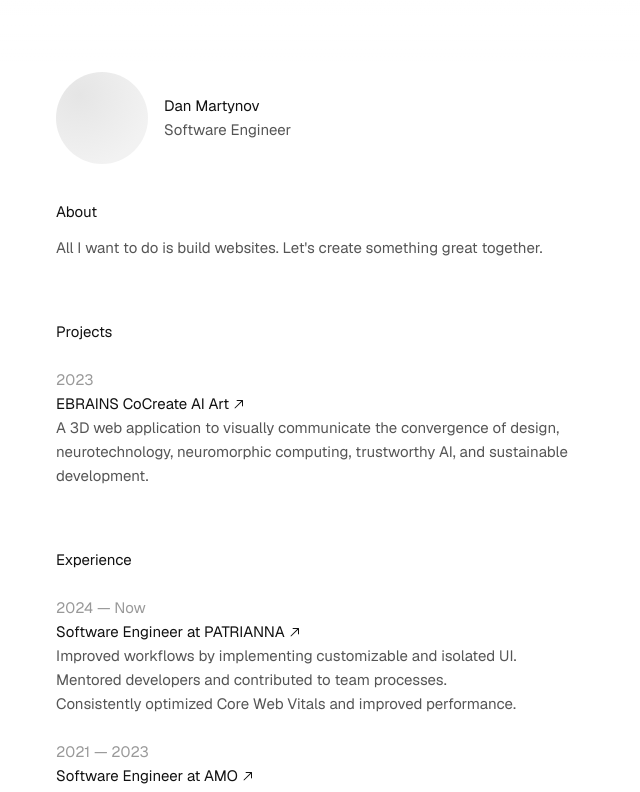
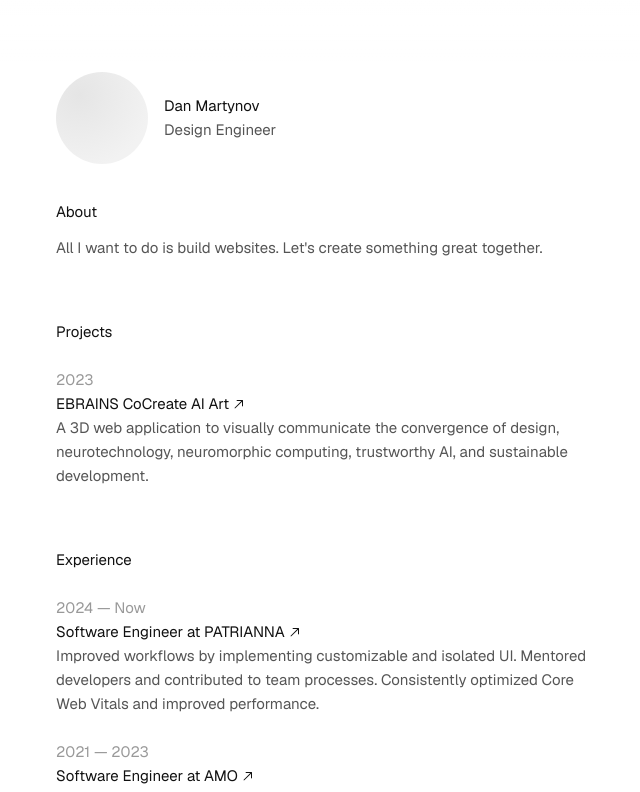
Before and after one commit to yungrari/yungrari, a Next.js app: page / in a window 1280 px wide. Shown: the top 792 px of the page, without its empty margins (314-954 px from the left). Built offline with nearby package versions, Linux system fonts and the light colour scheme.

Commit message:
Update config

```diff
--- a/app/config.ts
+++ b/app/config.ts
@@ -6,7 +6,7 @@ export type Link = {
 export type Paragraph = {
   id: string;
   link: Link;
-  list: string[];
+  text: string;
   name: string;
 };
 
@@ -30,9 +30,7 @@ export default {
       items: [
         {
           id: "about-text",
-          list: [
-            "All I want to do is build websites. Let's create something great together.",
-          ],
+          text: "All I want to do is build websites. Let's create something great together.",
         },
       ],
     },
@@ -46,9 +44,7 @@ export default {
             href: "https://ebrains.vercel.app",
             title: "EBRAINS CoCreate AI Art",
           },
-          list: [
-            "A 3D web application to visually communicate the convergence of design, neurotechnology, neuromorphic computing, trustworthy AI, and sustainable development.",
-          ],
+          text: "A 3D web application to visually communicate the convergence of design, neurotechnology, neuromorphic computing, trustworthy AI, and sustainable development.",
         },
       ],
     },
@@ -62,11 +58,7 @@ export default {
             href: "https://www.patrianna.com",
             title: "Software Engineer at PATRIANNA",
           },
-          list: [
-            "Improved workflows by implementing customizable and isolated UI.",
-            "Mentored developers and contributed to team processes.",
-            "Consistently optimized Core Web Vitals and improved performance.",
-          ],
+          text: "Improved workflows by implementing customizable and isolated UI. Mentored developers and contributed to team processes. Consistently optimized Core Web Vitals and improved performance.",
         },
         {
           id: "work-amo",
@@ -75,11 +67,7 @@ export default {
             href: "https://amo.tech",
             title: "Software Engineer at AMO",
           },
-          list: [
-            "Led the architecture of a complex website using Next.js and TypeScript.",
-            "Developed a comprehensive design system documented with Storybook.",
-            "Integrated purchase mechanics with PayPal, Google Pay, and Apple Pay.",
-          ],
+          text: "Led the architecture of a complex website using Next.js and TypeScript. Developed a comprehensive design system documented with Storybook. Integrated purchase mechanics with PayPal, Google Pay, and Apple Pay.",
         },
         {
           id: "work-iwis",
@@ -88,10 +76,7 @@ export default {
             href: "https://iwis.io/en",
             title: "Software Engineer at IWIS",
           },
-          list: [
-            "Built dashboards with a focus on charts and data visualization.",
-            "Developed mobile-first progressive web applications.",
-          ],
+          text: "Built dashboards with a focus on charts and data visualization. Developed mobile-first progressive web applications.",
         },
         {
           id: "work-galagan",
@@ -100,9 +85,7 @@ export default {
             href: "https://galagan.ua/en",
             title: "UI/UX Designer at GALAGAN",
           },
-          list: [
-            "Created a visual identity for brands, including logos, typography, and UI kits.",
-          ],
+          text: "Created a visual identity for brands, including logos, typography, and UI kits.",
         },
       ],
     },
--- a/app/layout.tsx
+++ b/app/layout.tsx
@@ -17,6 +17,7 @@ const geistMono = Geist_Mono({
 
 export const metadata: Metadata = {
   title: config.title,
+  description: config.description[0],
 };
 
 export default function RootLayout({
--- a/app/ui/content.tsx
+++ b/app/ui/content.tsx
@@ -24,13 +24,7 @@ function Section({ title, items }: Content) {
               </a>
             )}
 
-            {item.list && (
-              <ul className="text-(--grey2)">
-                {item.list.map((listItem) => (
-                  <li key={listItem}>{listItem}</li>
-                ))}
-              </ul>
-            )}
+            {item.text && <p className="text-(--grey2)">{item.text}</p>}
           </li>
         ))}
       </ul>
--- a/app/ui/subtitle.tsx
+++ b/app/ui/subtitle.tsx
@@ -6,5 +6,5 @@ export function Subtitle({ subtitle }: { subtitle: [string, string] }) {
   const searchParams = useSearchParams();
   const mode = searchParams.get("mode");
 
-  return subtitle[mode === "design" ? 0 : 1];
+  return subtitle[mode === "default" ? 1 : 0];
 }
```
